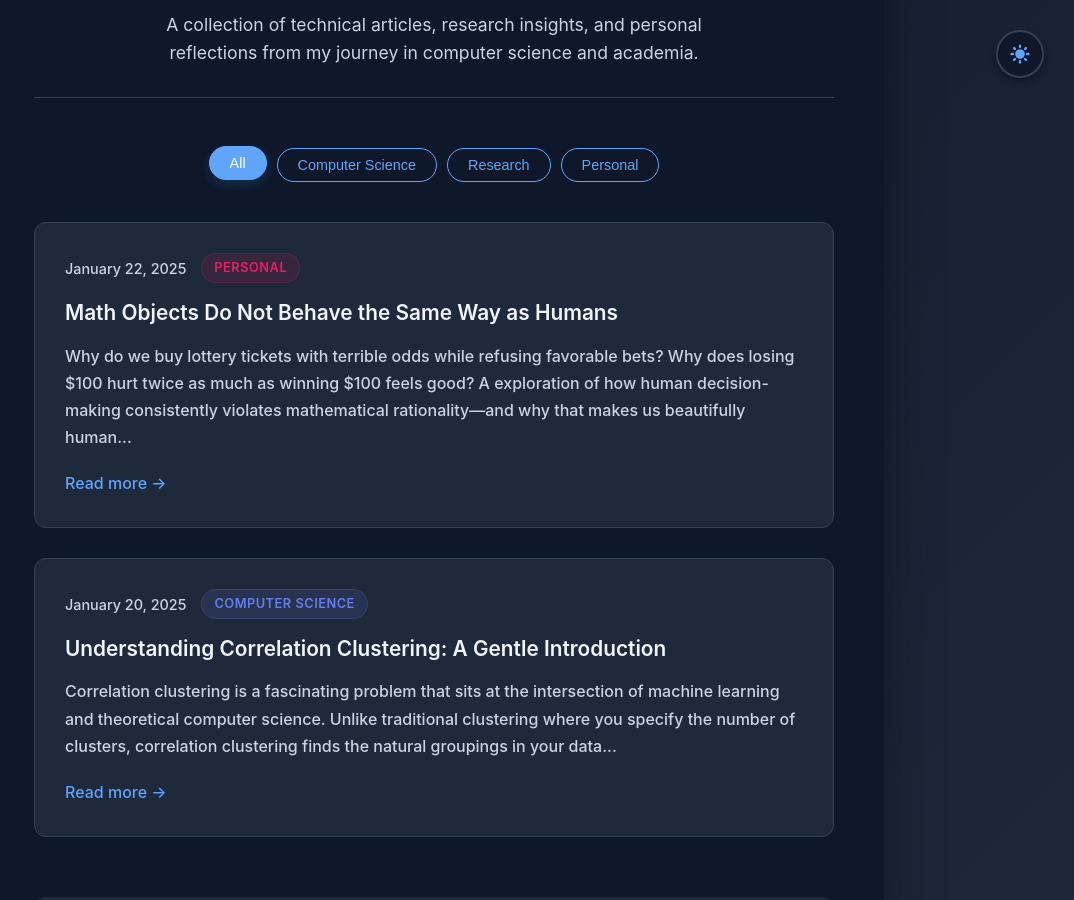
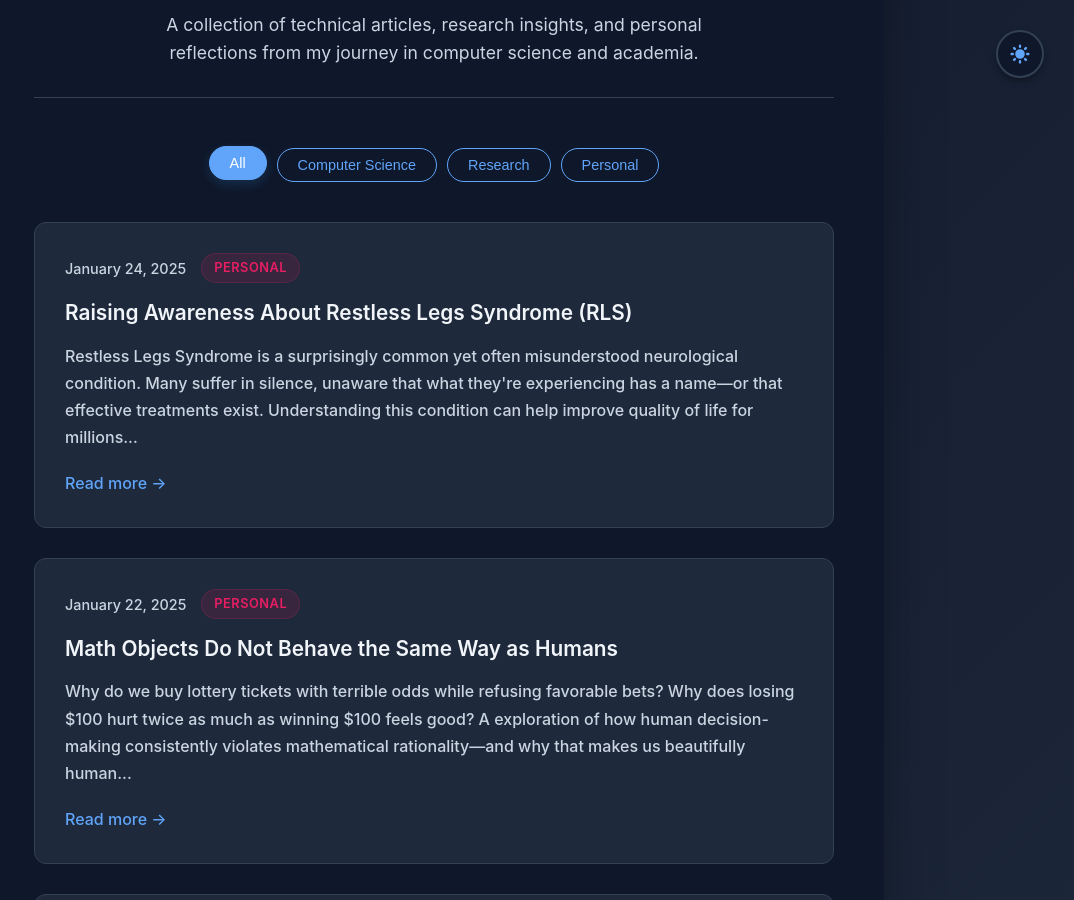
Before and after one commit to andisheGhs/andisheGhs.github.io, a Jekyll site: the page writing.html, which Jekyll copies as it is, in a window 1280 px wide and 900 px high, scrolled down 401 px. Shown: the whole window, without its empty margins (206-1280 px from the left). Built offline with Jekyll 4.4.1, drawn with Linux system fonts in a browser that asks for light colours.

Commit message:
Add RLS Awareness article to personal category
Added an article about Restless Legs Syndrome to the personal category.

```diff
--- a/writing.html
+++ b/writing.html
@@ -530,6 +530,20 @@
             </div>
 
             <div class="articles-grid">
+                <!-- RLS Awareness Article -->
+                <article class="article-card" data-category="personal">
+                    <div class="article-meta">
+                        <span class="article-date">January 24, 2025</span>
+                        <span class="article-category category-personal">Personal</span>
+                    </div>
+                    <h3><a href="articles/RLS.html">Raising Awareness About Restless Legs Syndrome (RLS)</a></h3>
+                    <p class="article-excerpt">
+                        Restless Legs Syndrome is a surprisingly common yet often misunderstood neurological condition. Many suffer in silence, unaware that what they're experiencing has a name—or that effective treatments exist. Understanding this condition can help improve quality of life for millions...
+                    </p>
+                    <a href="articles/RLS.html" class="read-more">Read more →</a>
+                </article>
+
+
                 <!-- Behavioral Economics Article -->
                 <article class="article-card" data-category="personal">
                     <div class="article-meta">
```
